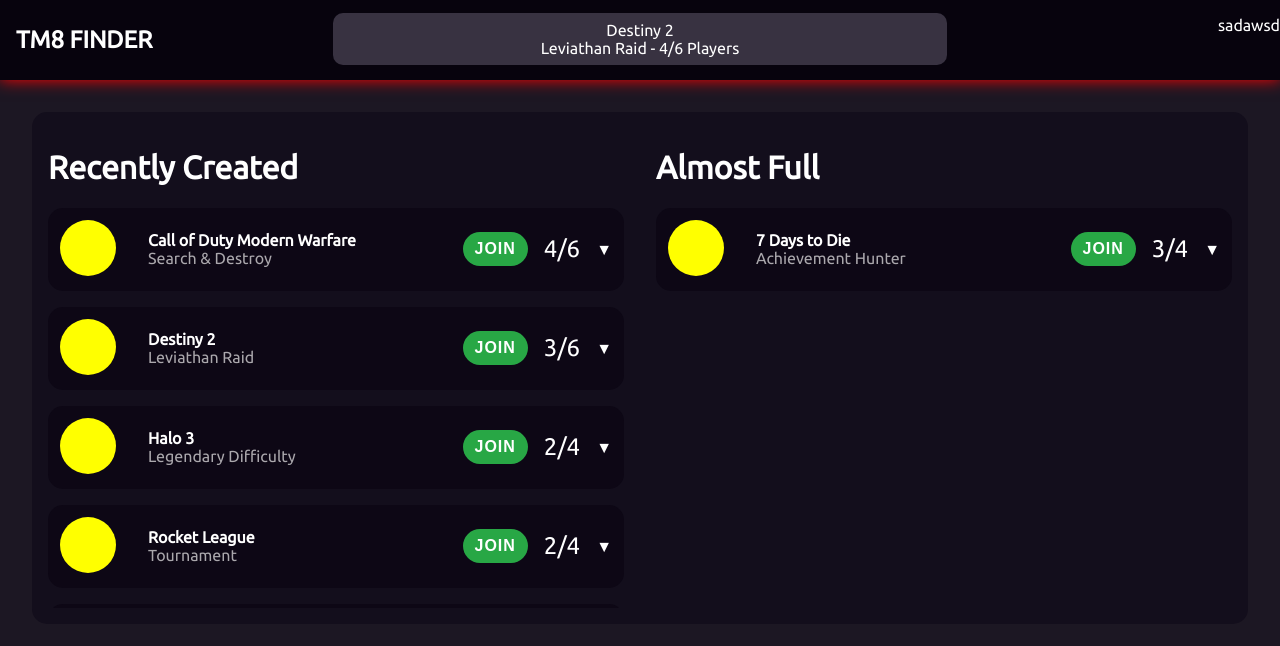
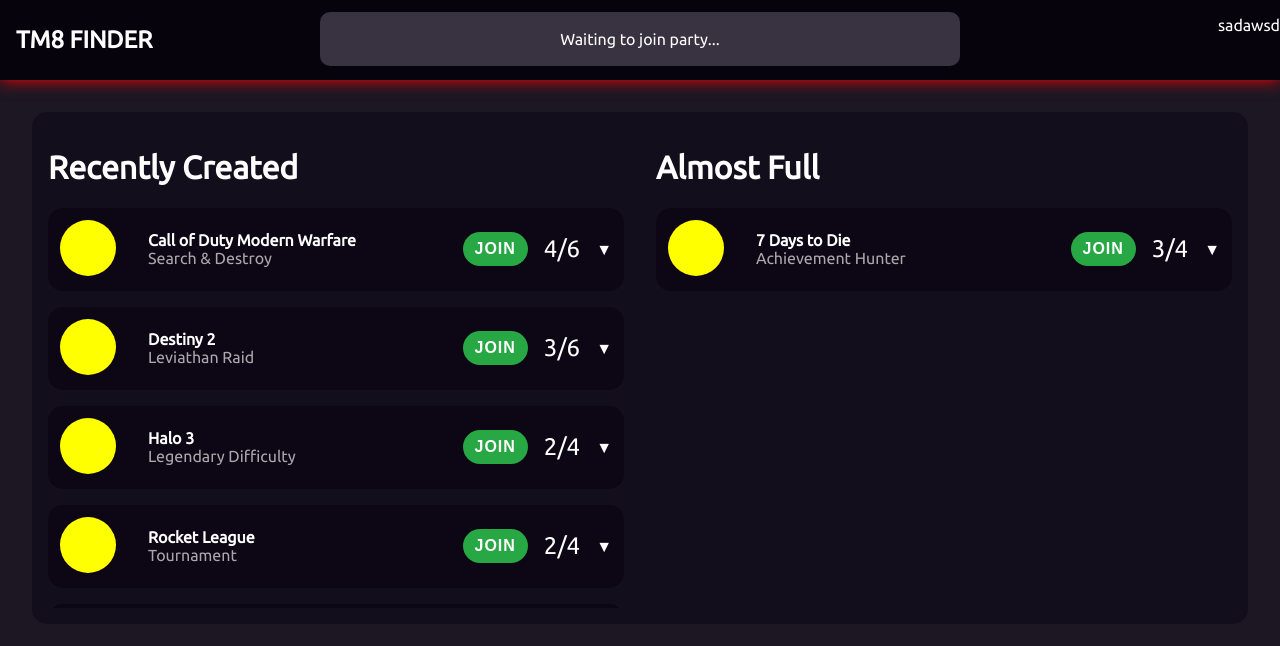
Before and after one commit to Decapitated/CSCI_313-Team_Finder, an Angular app in the folder TeamFinder/: page / in a window 1280 px wide. Shown: the top 646 px of the page. Built offline with nearby package versions, Linux system fonts and the light colour scheme.

Commit message:
app works really good, need to add backend now

```diff
--- a/TeamFinder/src/app/app.component.html
+++ b/TeamFinder/src/app/app.component.html
@@ -1,4 +1,4 @@
-<app-nav-bar [party] = "party"></app-nav-bar>
+<app-nav-bar [party] = "party" [joined] = "joinedParty"></app-nav-bar>
 <div class="content">
   <div class="jumbo">
     <div class="recent">
--- a/TeamFinder/src/app/app.component.ts
+++ b/TeamFinder/src/app/app.component.ts
@@ -9,6 +9,7 @@ import { PartyService } from './party.service';
 })
 export class AppComponent implements OnInit {
   title = 'TeamFinder';
+  joinedParty = false;
   party: Party = {
     id: 0,
     owner: 'headlessdev',
@@ -31,11 +32,12 @@ export class AppComponent implements OnInit {
     this.partyService.joinedParty.subscribe((party: Party) => {
       this.party.members.delete('headlessdev');
       this.party = party;
+      this.joinedParty = true;
     });
 
     this.partyService.leftParty.subscribe((party: Party) => {
       this.party.members.delete('headlessdev');
-      this.party = undefined;
+      this.joinedParty = false;
     });
   }
 }
--- a/TeamFinder/src/app/nav-bar/nav-bar.component.html
+++ b/TeamFinder/src/app/nav-bar/nav-bar.component.html
@@ -3,7 +3,7 @@
     <span class="brand">TM8 FINDER</span>
   </div>
   <div class="center">
-    <app-party-viewer class="viewer" [party] = "party"></app-party-viewer>
+    <app-party-viewer class="viewer" [party] = "party" [joined] = "joined"></app-party-viewer>
   </div>
   <div class="right">
     <p>sadawsd</p>
--- a/TeamFinder/src/app/nav-bar/nav-bar.component.ts
+++ b/TeamFinder/src/app/nav-bar/nav-bar.component.ts
@@ -9,6 +9,7 @@ import { Party } from '../party';
 export class NavBarComponent implements OnInit {
 
   @Input() party: Party;
+  @Input() joined = false;
 
   constructor() { }
 
--- a/TeamFinder/src/app/nav-bar/party-viewer/party-viewer.component.css
+++ b/TeamFinder/src/app/nav-bar/party-viewer/party-viewer.component.css
@@ -3,13 +3,18 @@
 }
 
 .bar {
+  display: flex;
+  flex-direction: column;
+  justify-content: center;
+  align-items: center;
+
   text-align: center;
   background-color: #383241;
   border-radius: 10px;
   cursor: pointer;
   user-select: none;
-  padding: 0.5rem;
-  margin: 0.8rem;
+  height: 54.4px;
+  margin-top: 0.75rem;
 }
 
 .bar > div {
--- a/TeamFinder/src/app/nav-bar/party-viewer/party-viewer.component.html
+++ b/TeamFinder/src/app/nav-bar/party-viewer/party-viewer.component.html
@@ -1,10 +1,11 @@
 <div class="bar" (click)="openViewer()">
-  <div *ngIf = "party; else noParty">
+  <div *ngIf = "party && joined; then yesParty else noParty"></div>
+  <ng-template #yesParty>
     <span class="game">{{party.game}}</span>
     <span class="details">{{party.title}} - {{1 + party.reservedPlayers + party.members.size}}/{{party.maxPlayers}} Players</span>
-  </div>
+  </ng-template>
   <ng-template #noParty>
-    <span>Waiting to join party...</span>
+    <span class="noParty">Waiting to join party...</span>
   </ng-template>
 </div>
 <div class="dropdown" *ngIf="viewParty">
--- a/TeamFinder/src/app/nav-bar/party-viewer/party-viewer.component.ts
+++ b/TeamFinder/src/app/nav-bar/party-viewer/party-viewer.component.ts
@@ -8,6 +8,7 @@ import { Party } from '../../party';
 })
 export class PartyViewerComponent implements OnInit {
 
+  @Input() joined = false;
   @Input() party: Party;
   /*party: Party = {
     id: 0,
--- a/TeamFinder/src/app/party/party.component.html
+++ b/TeamFinder/src/app/party/party.component.html
@@ -9,7 +9,7 @@
     <span class="mission">{{party.title}}</span>
   </div>
   <div class="button">
-    <div *ngIf = "!joinedParty;then joined else notJoined"></div>
+    <div *ngIf = "!joinedParty; then joined else notJoined"></div>
     <ng-template #joined><button class="green" (click) = "joinParty()">JOIN</button></ng-template>
     <ng-template #notJoined><button class="red" (click) = "leaveParty()">LEAVE</button></ng-template>
   </div>
--- a/TeamFinder/src/app/party/party.component.ts
+++ b/TeamFinder/src/app/party/party.component.ts
@@ -24,6 +24,13 @@ export class PartyComponent implements OnInit {
     for (let i = 0; i < this.party.maxPlayers - numPlayers; i++){
       this.waiting.push(0);
     }
+
+    this.partyService.joinedParty.subscribe((party: Party) => {
+      if (party !== this.party && this.joinedParty) {
+        this.joinedParty = false;
+        this.waiting.push(0);
+      }
+    });
   }
 
   openViewer(){
@@ -33,10 +40,12 @@ export class PartyComponent implements OnInit {
   joinParty() {
     this.partyService.joinParty(this.party, 'headlessdev');
     this.joinedParty = true;
+    this.waiting.pop();
   }
 
   leaveParty() {
     this.partyService.leaveParty(this.party, 'headlessdev');
     this.joinedParty = false;
+    this.waiting.push(0);
   }
 }
```
